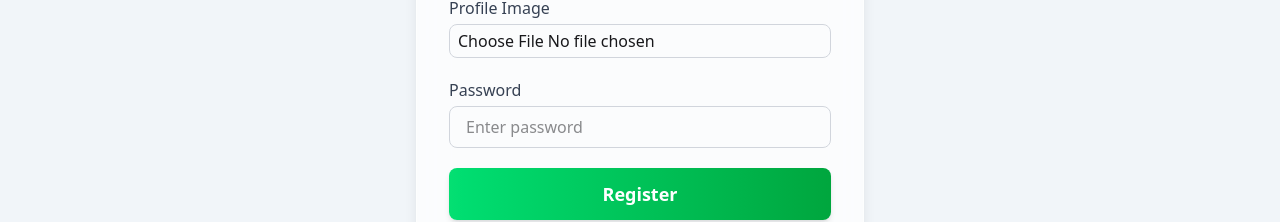
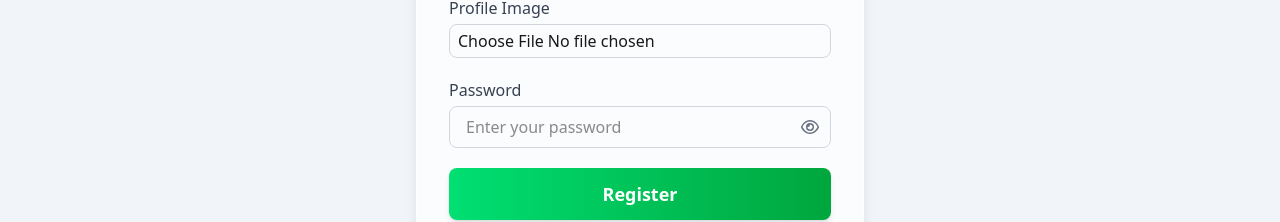
Before and after one commit to Captain-Kanak/found-lost-items-client, a React (Vite) app: page /register in a window 1280 px wide. Shown: the part 400-622 px from the top of the page. Built offline with nearby package versions, Linux system fonts and the light colour scheme; no server answers.

Commit message:
added: eye icon in auth form for better ux

```diff
--- a/src/pages/AddLostFoundItem.jsx
+++ b/src/pages/AddLostFoundItem.jsx
@@ -33,7 +33,7 @@ const Modal = ({ isOpen, onClose, children, title }) => {
 };
 
 const AddLostFoundItem = () => {
-  const { user } = useAuth();
+  const { user, dbUser } = useAuth();
   const [isModalOpen, setIsModalOpen] = useState(false);
   const [lostOrFoundDate, setLostOrFoundDate] = useState(new Date());
   const navigate = useNavigate();
@@ -102,7 +102,7 @@ const AddLostFoundItem = () => {
         email: contactEmail,
         phone: contactPhone,
       },
-      userId: "6898a5e3c52367e1f99a033c",
+      userId: dbUser._id,
       lostOrFounddate: lostOrFoundDate.toISOString(),
     };
 
--- a/src/pages/MyItems.jsx
+++ b/src/pages/MyItems.jsx
@@ -24,15 +24,10 @@ const MyItems = () => {
   const [currentItem, setCurrentItem] = useState(null);
   const [selectedDate, setSelectedDate] = useState(new Date());
 
-  console.log(dbUser);
+  const [selectedFileForUpdate, setSelectedFileForUpdate] = useState(null);
+  const [uploadingImage, setUploadingImage] = useState(false);
 
-  // --- NEW STATES FOR IMAGE UPLOAD IN UPDATE MODAL ---
-  const [selectedFileForUpdate, setSelectedFileForUpdate] = useState(null);
-  const [uploadingImage, setUploadingImage] = useState(false); // For both image upload and item update
-
-  // Replace demoUser with actual user if available, or handle auth properly
-  // For now, keeping it as is, but it should be user?._id or user?.email
-  const userIdForQuery = "6898a5e3c52367e1f99a033c";
+  const userIdForQuery = dbUser?._id;
   const userEmailForContact = user?.email;
 
   const {
@@ -41,7 +36,7 @@ const MyItems = () => {
     refetch,
   } = useQuery({
     queryKey: ["myItems", userIdForQuery],
-    enabled: !!userIdForQuery, // Only enable query if userId is available
+    enabled: !!userIdForQuery,
     queryFn: async () => {
       const res = await axiosSecure.get(`/myItems?userId=${userIdForQuery}`);
       return res.data;
@@ -192,6 +187,12 @@ const MyItems = () => {
                   scope="col"
                   className="px-6 py-3 text-left text-xs font-medium text-gray-500 uppercase tracking-wider"
                 >
+                  No.
+                </th>
+                <th
+                  scope="col"
+                  className="px-6 py-3 text-left text-xs font-medium text-gray-500 uppercase tracking-wider"
+                >
                   Thumbnail
                 </th>
                 <th
@@ -239,8 +240,11 @@ const MyItems = () => {
               </tr>
             </thead>
             <tbody className="bg-white divide-y divide-gray-200">
-              {myItems.map((item) => (
+              {myItems.map((item, index) => (
                 <tr key={item._id} className="hover:bg-gray-50">
+                  <td className="px-6 py-4 whitespace-nowrap text-sm font-medium text-gray-900">
+                    {index + 1}
+                  </td>
                   <td className="px-6 py-4 whitespace-nowrap">
                     <img
                       src={item.thumbnail}
--- a/src/pages/Register.jsx
+++ b/src/pages/Register.jsx
@@ -1,5 +1,4 @@
 import React, { useState } from "react";
-import { AuthContext } from "../contexts/AuthContext";
 import Swal from "sweetalert2";
 import { Link, useNavigate } from "react-router";
 import SocialSignIn from "../components/SocialSignIn/SocialSignIn";
@@ -7,6 +6,7 @@ import { Helmet } from "react-helmet";
 import useAxiosPublic from "../hooks/useAxiosPublic";
 import handleUploadImage from "../tools/handleUploadImage";
 import useAuth from "../hooks/useAuth";
+import { FaRegEye, FaRegEyeSlash } from "react-icons/fa6";
 
 const Register = () => {
   const { createUser, updateUserProfile } = useAuth();
@@ -16,6 +16,7 @@ const Register = () => {
   const [photoUrl, setPhotoUrl] = useState("");
   const navigate = useNavigate();
   const axiosPublic = useAxiosPublic();
+  const [showPassword, setShowPassword] = useState(false);
 
   // Handle image upload
   const handleImageChange = async (e) => {
@@ -173,17 +174,26 @@ const Register = () => {
           </div>
 
           {/* Password */}
-          <div>
+          <div className="relative">
             <label className="block text-gray-700 font-medium mb-1">
               Password
             </label>
-            <input
-              type="password"
-              name="password"
-              required
-              className="w-full px-4 py-2 rounded-lg border border-gray-300 focus:ring-2 focus:ring-pink-400 focus:outline-none"
-              placeholder="Enter password"
-            />
+            <div className="relative">
+              <input
+                type={showPassword ? "text" : "password"}
+                name="password"
+                required
+                className="w-full px-4 py-2 pr-10 rounded-lg border border-gray-300 focus:ring-2 focus:ring-indigo-400 focus:outline-none"
+                placeholder="Enter your password"
+              />
+              <button
+                type="button"
+                onClick={() => setShowPassword(!showPassword)}
+                className="absolute inset-y-0 right-3 flex items-center text-gray-500 hover:text-gray-700 cursor-pointer"
+              >
+                {showPassword ? <FaRegEyeSlash size={18} /> : <FaRegEye size={18} />}
+              </button>
+            </div>
           </div>
 
           {/* Error Message */}
--- a/src/pages/SignIn.jsx
+++ b/src/pages/SignIn.jsx
@@ -1,11 +1,11 @@
-import React from "react";
+import React, { useState } from "react";
 import { Link, useLocation, useNavigate } from "react-router";
-import { AuthContext } from "../contexts/AuthContext";
 import Swal from "sweetalert2";
 import SocialSignIn from "../components/SocialSignIn/SocialSignIn";
 import { Helmet } from "react-helmet";
 import useAxiosPublic from "../hooks/useAxiosPublic";
 import useAuth from "../hooks/useAuth";
+import { FaRegEye, FaRegEyeSlash } from "react-icons/fa6";
 
 const SignIn = () => {
   const { signInUser } = useAuth();
@@ -13,6 +13,7 @@ const SignIn = () => {
   const location = useLocation();
   const from = location.state?.from?.pathname || "/";
   const axiosPublic = useAxiosPublic();
+  const [showPassword, setShowPassword] = useState(false);
 
   const handleSignIn = (e) => {
     e.preventDefault();
@@ -74,17 +75,30 @@ const SignIn = () => {
           </div>
 
           {/* Password */}
-          <div>
+          <div className="relative">
             <label className="block text-gray-700 font-medium mb-1">
               Password
             </label>
-            <input
-              type="password"
-              name="password"
-              required
-              className="w-full px-4 py-2 rounded-lg border border-gray-300 focus:ring-2 focus:ring-indigo-400 focus:outline-none"
-              placeholder="Enter your password"
-            />
+            <div className="relative">
+              <input
+                type={showPassword ? "text" : "password"}
+                name="password"
+                required
+                className="w-full px-4 py-2 pr-10 rounded-lg border border-gray-300 focus:ring-2 focus:ring-indigo-400 focus:outline-none"
+                placeholder="Enter your password"
+              />
+              <button
+                type="button"
+                onClick={() => setShowPassword(!showPassword)}
+                className="absolute inset-y-0 right-3 flex items-center text-gray-500 hover:text-gray-700 cursor-pointer"
+              >
+                {showPassword ? (
+                  <FaRegEyeSlash size={18} />
+                ) : (
+                  <FaRegEye size={18} />
+                )}
+              </button>
+            </div>
           </div>
 
           {/* Login Button */}
```
